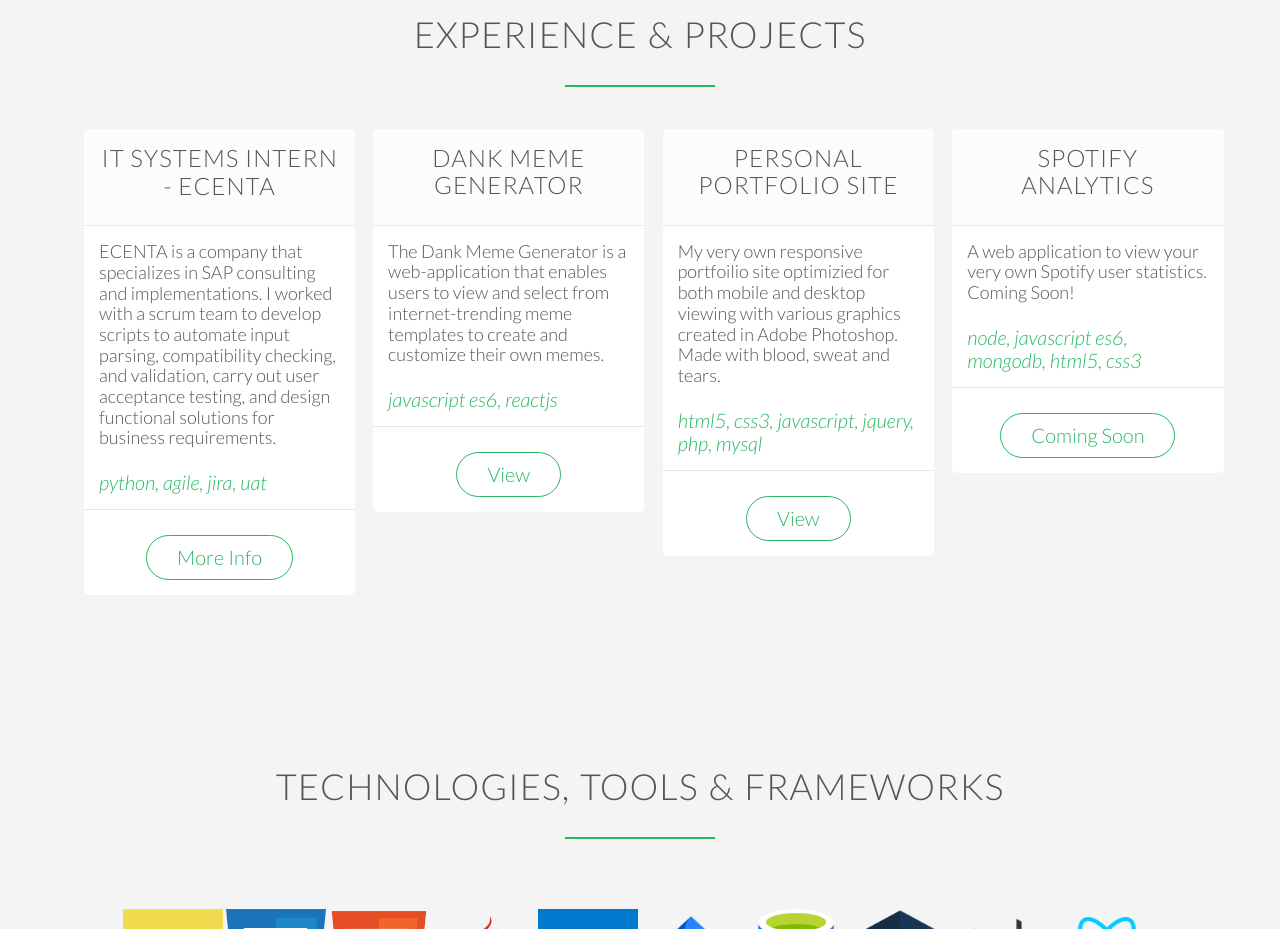
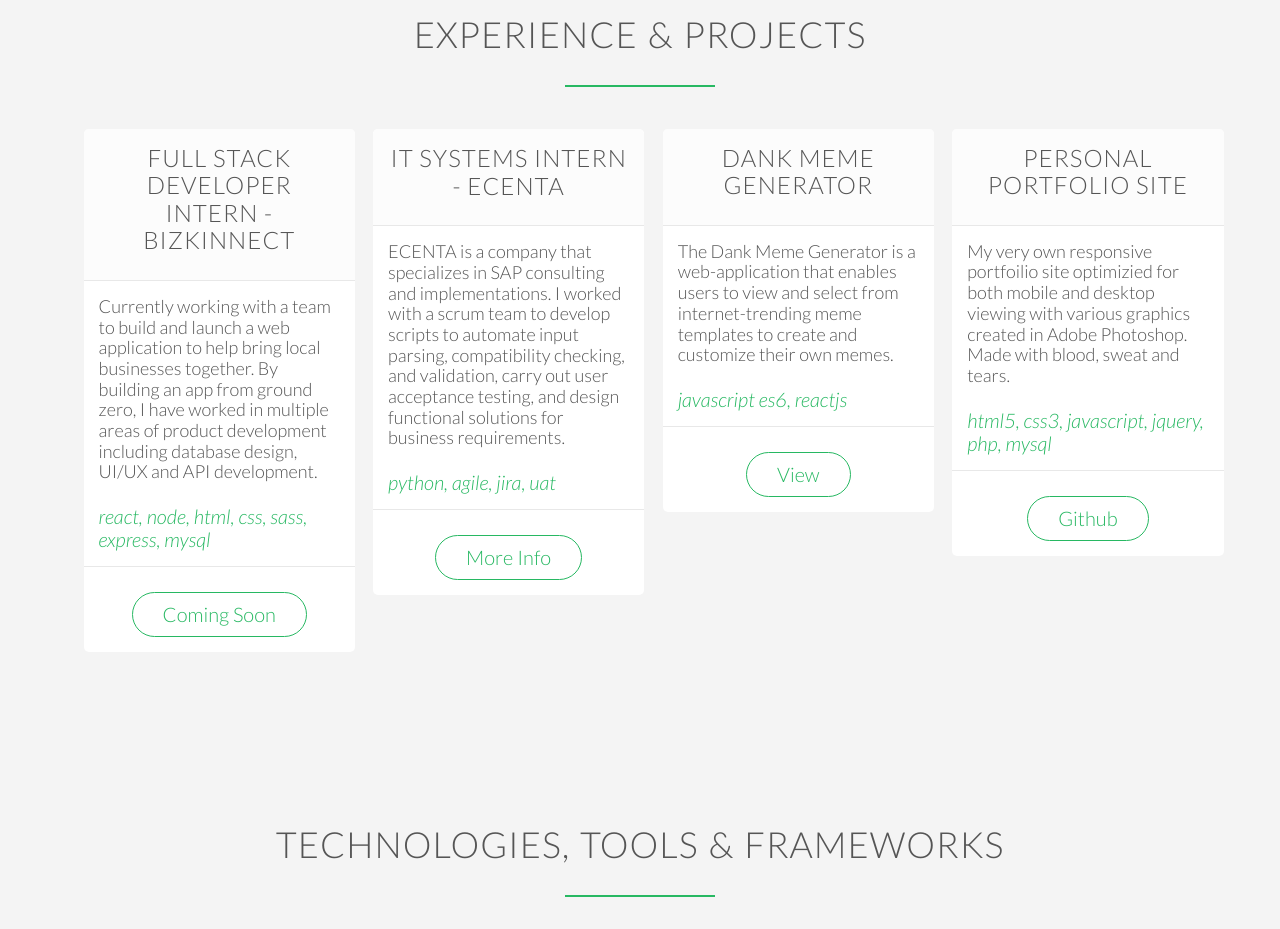
Before and after one commit to sylvstrc/Personal-Site, a plain HTML site: page index.html in a window 1280 px wide. Shown: the part 1920-2849 px from the top of the page. Drawn offline with nearby package versions, Linux system fonts and the light colour scheme.

Commit message:
Experience update

```diff
--- a/index.html
+++ b/index.html
@@ -124,6 +124,20 @@
               <h2 class="portfolio-title">Experience & Projects</h2>
             </div>
             <div class="row">
+                <div class="col span-1-of-4">
+                    <div class="project-box">
+                        <div class="project-img">
+                            <h3>Full Stack Developer Intern - BizKinnect</h3>
+                        </div>
+                        <div>
+                            <p class="project-desc">Currently working with a team to build and launch a web application to help bring local businesses together. By building an app from ground zero, I have worked in multiple areas of product development including database design, UI/UX and API development.</p>
+                            <br><p class="tech">React, Node, HTML, CSS, SASS, Express, MySQL</p>
+                        </div>
+                        <div>
+                            <a class="btn btn-ghost">Coming Soon</a>
+                        </div>
+                    </div>
+                </div>
               <div class="col span-1-of-4">
                   <div class="project-box js--wp-3">
                       <div class="project-img">
@@ -148,7 +162,7 @@
                         <br><p class="tech">JavaScript ES6, Reactjs</p>
                     </div>
                     <div>
-                        <a href="https://github.com/sylvstrc/Personal-Site" class="btn btn-ghost">View</a>
+                        <a href="https://sylvstrc.github.io/React-Meme-Generator/" class="btn btn-ghost">View</a>
                     </div>
                 </div>
              </div>
@@ -162,21 +176,7 @@
                           <br><p class="tech">HTML5, CSS3, JavaScript, JQuery, PHP, MySQL <p>
                       </div>
                       <div>
-                          <a href="https://github.com/sylvstrc/Personal-Site" class="btn btn-ghost">View</a>
-                      </div>
-                  </div>
-              </div>
-              <div class="col span-1-of-4">
-                  <div class="project-box">
-                      <div class="project-img">
-                          <h3>Spotify<br>Analytics</h3>
-                      </div>
-                      <div>
-                          <p class="project-desc">A web application to view your very own Spotify user statistics. <br>Coming Soon!</p>
-                          <br><p class="tech">Node, JavaScript ES6, MongoDB, HTML5, CSS3</p>
-                      </div>
-                      <div>
-                          <a class="btn btn-ghost">Coming Soon</a>
+                          <a href="https://github.com/sylvstrc/Personal-Site" class="btn btn-ghost">Github</a>
                       </div>
                   </div>
               </div>
```
